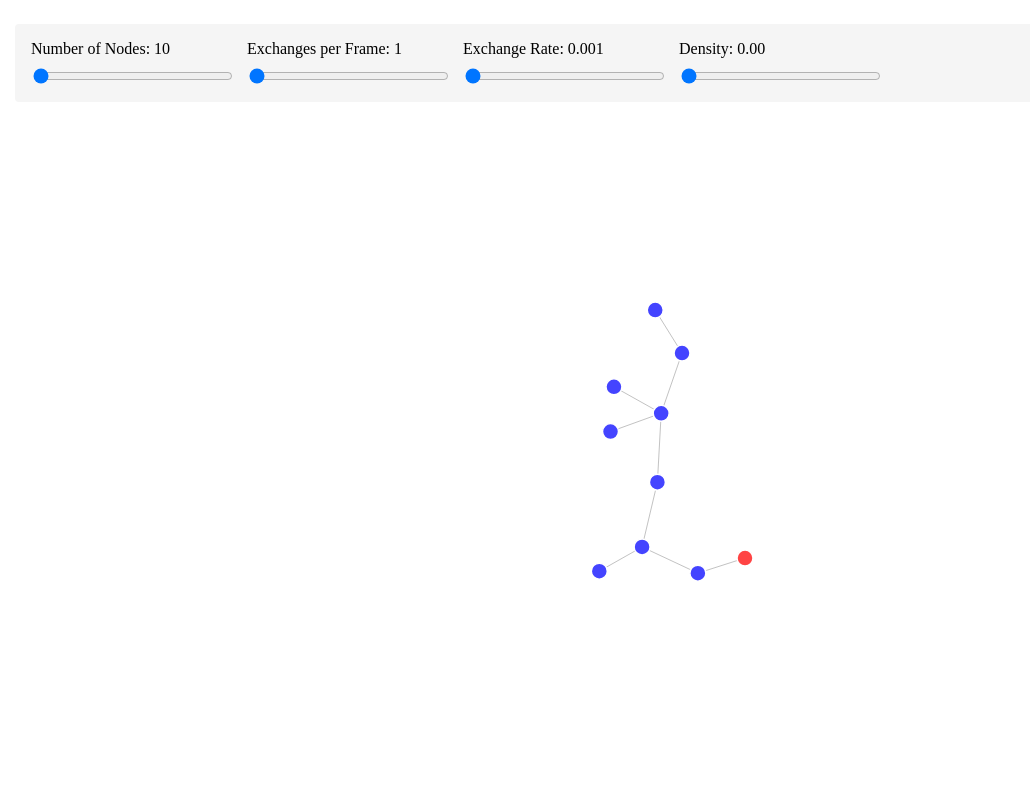
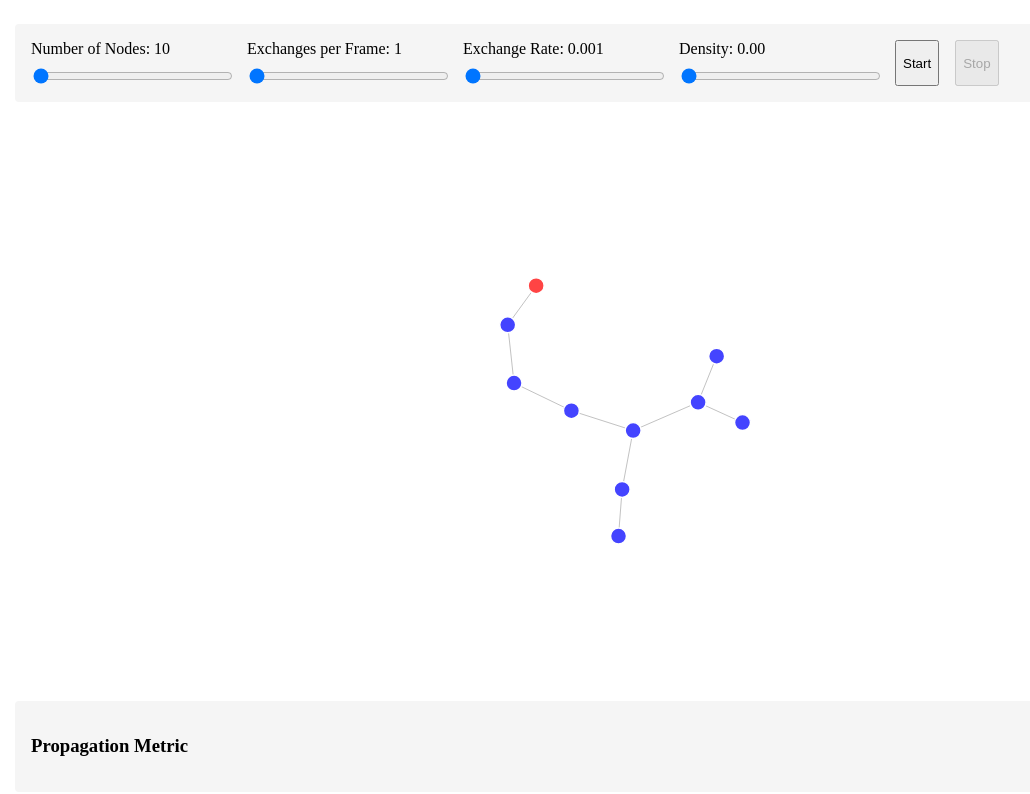
Before and after one commit to tsereda/VectorConsensusVisualization, a SvelteKit app: page / in a window 1280 px wide. Shown: the top 794 px of the page, without its empty margins (9-1039 px from the left). Built offline with nearby package versions, Linux system fonts and the light colour scheme.

Commit message:
prop metric working

```diff
--- a/src/lib/components/ForceGraph.svelte
+++ b/src/lib/components/ForceGraph.svelte
@@ -1,8 +1,7 @@
 <script lang="ts">
-    import { onMount, onDestroy } from 'svelte';
+    import { onMount, onDestroy, createEventDispatcher } from 'svelte';
+    import { writable } from 'svelte/store';
     import * as d3 from 'd3';
-    import { writable } from 'svelte/store';
-    import type { PeerNode } from '$lib/pss';
 
     // Define types for our data
     interface Node {
@@ -15,7 +14,7 @@
     }
 
     interface Link {
-      source: string | Node;  // Allow both string and Node
+      source: string | Node;
       target: string | Node;
       value: number;
     }
@@ -25,9 +24,11 @@
       links: Link[];
     }
 
+    export let isRunning: boolean = false;
     export let data: GraphData;
-    export let numExchanges = 3;  // Add this
-    export let mixRatio = 0.3;    // Add this
+    export let numExchanges = 3;
+    export let mixRatio = 0.3;
+
     let svgElement: SVGSVGElement;
     let simulation: d3.Simulation<Node, d3.SimulationLinkDatum<Node>>;
     let container: HTMLDivElement;
@@ -36,6 +37,7 @@
 
     // Store for tracking informed state
     const informedStates = writable<Map<string, boolean>>(new Map());
+    const dispatch = createEventDispatcher();
     let animationFrame: number;
     let neighbors: Map<string, Node[]>;
 
@@ -69,10 +71,9 @@
 
       simulation = d3.forceSimulation<Node>(nodes)
         .force("link", d3.forceLink<Node, d3.SimulationLinkDatum<Node>>(links).id((d: Node) => d.id))
-            .force("charge", d3.forceManyBody())
-            .force("charge", d3.forceManyBody().strength(-400)) // Increase repulsion strength
-            .force("x", d3.forceX().strength(0.1)) // Adjust x force strength
-            .force("y", d3.forceY().strength(0.1)); // Adjust y force strength
+        .force("charge", d3.forceManyBody().strength(-400))
+        .force("x", d3.forceX().strength(0.1))
+        .force("y", d3.forceY().strength(0.1));
 
       const link = svg.append("g")
         .attr("stroke", "#999")
@@ -80,7 +81,7 @@
         .selectAll<SVGLineElement, d3.SimulationLinkDatum<Node>>("line")
         .data(links)
         .join("line")
-            .attr("stroke-width", (d: Link) => Math.sqrt((d as Link).value));
+        .attr("stroke-width", (d: Link) => Math.sqrt(d.value));
 
       const node = svg.append("g")
         .attr("stroke", "#fff")
@@ -136,7 +137,9 @@
       informedStates.set(currentStates);
 
       function animate() {
+        if (isRunning) {
           updateInformedStates();
+        }
         animationFrame = requestAnimationFrame(animate);
       }
 
@@ -167,6 +170,9 @@
           });
         }
 
+        // Dispatch event with updated informed states
+        dispatch('informedStatesChange', { informedStates: new Map(newStates) });
+
         return newStates;
       });
     }
@@ -191,12 +197,6 @@
       return () => resizeObserver.disconnect();
     });
 
-    // React to data changes
-    $: if (svgElement && data) {
-        createGraph(data);
-    }
-
-    // Clean up simulation on component destroy
     onDestroy(() => {
       if (animationFrame) {
         cancelAnimationFrame(animationFrame);
@@ -208,11 +208,14 @@
     $: if (svgElement && $informedStates) {
       d3.select(svgElement)
         .selectAll("circle")
-            .attr("fill", function(d) {
+        .attr("fill", function (d) {
           const node = d as Node;
           const informed = $informedStates.get(node.id) ?? node.informed;
           return informed ? "#ff4444" : "#4444ff";
         });
+
+      // Dispatch event with updated informed states
+      dispatch('informedStatesChange', { informedStates: new Map($informedStates) });
     }
   </script>
 
--- a/src/routes/+page.svelte
+++ b/src/routes/+page.svelte
@@ -1,12 +1,20 @@
 <script lang="ts">
     import ForceGraph from '$lib/components/ForceGraph.svelte';
     import { PeerSamplingService, type PeerNode } from '$lib/pss';
+    import { writable, type Writable } from 'svelte/store';
 
     let nodeCount = 10;
     let numExchanges = 1;
     let mixRatio = 0.001;
     let density = 0; // Add density parameter
     let selectedNodeId: string | null = null;
+    let isRunning = false;
+    let propagationMetric: Writable<number[]> = writable([]);
+    let startTime: number | null = null;
+    let nodes: { id: string; informed: boolean }[] = [];
+    let links: { source: string; target: string; value: number }[] = [];
+    let pssNodes: Map<string, PeerSamplingService> = new Map();
+    let graphData = { nodes, links };
 
     function generateGraph(count: number, density: number) {
         const pssNodes = new Map<string, PeerSamplingService>();
@@ -69,11 +77,7 @@
         return { nodes, links, pssNodes };
     }
 
-    let { nodes, links, pssNodes } = generateGraph(nodeCount, density);
-    let graphData = { nodes, links };
-
-    // Update graph when parameters change
-    $: {
+    function initializeGraph() {
         const newGraph = generateGraph(nodeCount, density);
         nodes = newGraph.nodes;
         links = newGraph.links;
@@ -81,14 +85,46 @@
         graphData = { nodes, links };
     }
 
+    initializeGraph();
+
     function handleNodeSelect(event: CustomEvent<string>) {
         selectedNodeId = event.detail;
-        const newGraph = generateGraph(nodeCount, density);
-        nodes = newGraph.nodes;
-        links = newGraph.links;
-        pssNodes = newGraph.pssNodes;
-        graphData = { nodes, links };
+        initializeGraph();
     }
+
+    function startSimulation() {
+        isRunning = true;
+        startTime = Date.now();
+        propagationMetric.set([]);
+        runSimulation();
+    }
+
+    function runSimulation() {
+        if (!isRunning) return;
+
+        // Update the graph and calculate the propagation metric
+        const informedCount = nodes.filter(node => node.informed).length;
+        const propagationPercentage = (informedCount / nodes.length) * 100;
+        propagationMetric.update(metrics => [...metrics, propagationPercentage]);
+
+        // Continue the simulation
+        setTimeout(runSimulation, 1000); // Run every second
+    }
+
+    function stopSimulation() {
+        isRunning = false;
+    }
+
+    function handleInformedStatesChange(event) {
+        const { informedStates } = event.detail;
+        nodes.forEach(node => {
+            node.informed = informedStates.get(node.id) ?? node.informed;
+        });
+    }
+
+    // $: if (!isRunning) {
+    //     initializeGraph();
+    // }
 </script>
 
 <div class="container">
@@ -102,6 +138,7 @@
                 min="10"
                 max="500"
                 step="10"
+                on:change={initializeGraph}
             />
         </div>
         <div class="slider-container">
@@ -113,6 +150,7 @@
                 min="1"
                 max="10"
                 step="1"
+                on:change={initializeGraph}
             />
         </div>
         <div class="slider-container">
@@ -124,6 +162,7 @@
                 min="0.001"
                 max=".1"
                 step="0.001"
+                on:change={initializeGraph}
             />
         </div>
         <div class="slider-container">
@@ -135,8 +174,11 @@
                 min="0."
                 max="1"
                 step="0.01"
+                on:change={initializeGraph}
             />
         </div>
+        <button on:click={startSimulation} disabled={isRunning}>Start</button>
+        <button on:click={stopSimulation} disabled={!isRunning}>Stop</button>
     </div>
 
     <div class="graph-container">
@@ -145,8 +187,19 @@
             {numExchanges}
             {mixRatio}
             {selectedNodeId}
+            {isRunning}
             on:nodeSelect={handleNodeSelect}
+            on:informedStatesChange={handleInformedStatesChange}
         />
+    </div>
+
+    <div class="metrics">
+        <h3>Propagation Metric</h3>
+        <ul>
+            {#each $propagationMetric as metric, index}
+                <li>Time {index + 1}s: {metric.toFixed(2)}%</li>
+            {/each}
+        </ul>
     </div>
 </div>
 
@@ -193,6 +246,13 @@
         overflow: hidden;
     }
 
+    .metrics {
+        flex: 0 0 auto;
+        background: #f5f5f5;
+        border-radius: 4px;
+        padding: 1rem;
+    }
+
     input[type="range"] {
         width: 100%;
     }
```
Lines whose indentation alone changed are shown as unchanged.
